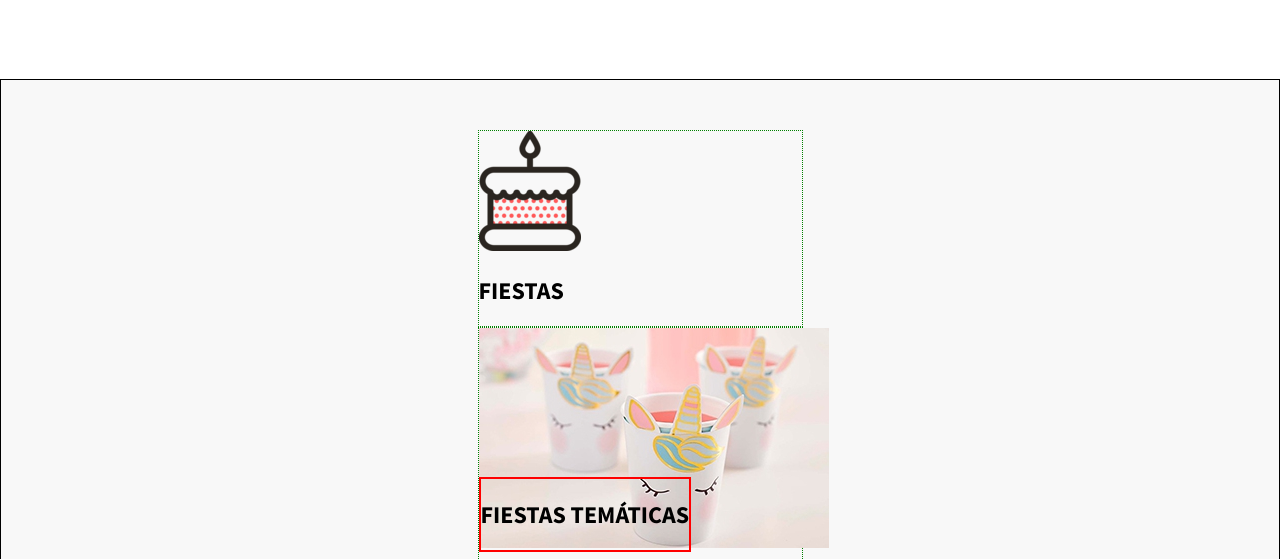
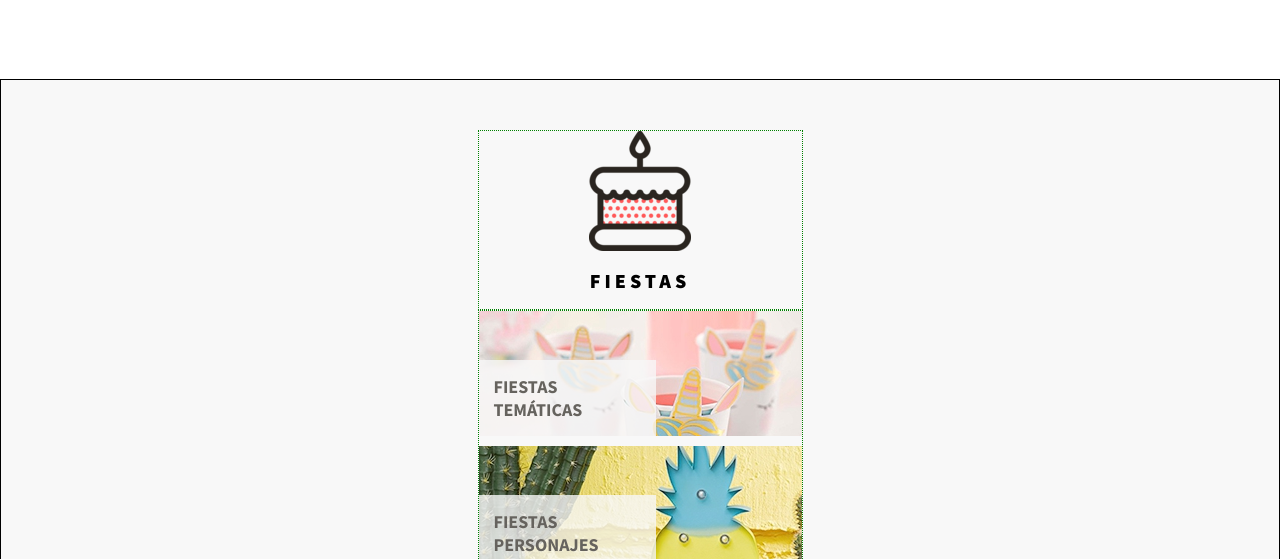
Before and after one commit to Sergi-7/W1-Weekend-Challenge-Menchu-Marin-Sergi-Petit, a website: page index.html in a window 1280 px wide. Shown: the part 177-736 px from the top of the page. Drawn offline with Linux system fonts and the light colour scheme.

Commit message:
Thumbnail info maquetada

```diff
--- a/SASS-Files/_variables.scss
+++ b/SASS-Files/_variables.scss
@@ -3,7 +3,7 @@ $font: "Source Sans Pro", sans-serif;
 
 //colors
 $lightest: #f8f8f8;
-$light: #bab8b6;
+$light: #e8e6e5;
 $dark: #66635e;
 $darkest: #2e2924;
 
--- a/styles.scss
+++ b/styles.scss
@@ -94,9 +94,13 @@ body {
   margin-top: 100px;
   position: relative;
   padding-top: 50px;
-  // .title {
-  //   // te
-  // }
+}
+
+.main__header {
+  display: flex;
+  flex-direction: column;
+  justify-content: center;
+  align-items: center;
 }
 
 .main__icon {
@@ -104,14 +108,26 @@ body {
   top: -65px;
 }
 
+.title {
+  font-size: 20px;
+  font-weight: 800;
+  letter-spacing: 4px;
+}
+
 .thumbnail {
   position: relative;
   margin-bottom: 10px;
+  height: 125px;
+  overflow: hidden;
   &__info {
     position: absolute;
     z-index: 1;
-    border: 2px red solid;
     bottom: 0;
+    background-color: rgba($lightest, $alpha: 0.8);
+    color: $dark;
+    width: 55%;
+    font-size: 12px;
+    padding: 0 15px;
   }
 }
 
```
Also changed, not shown: styles.css, 1 other file.
